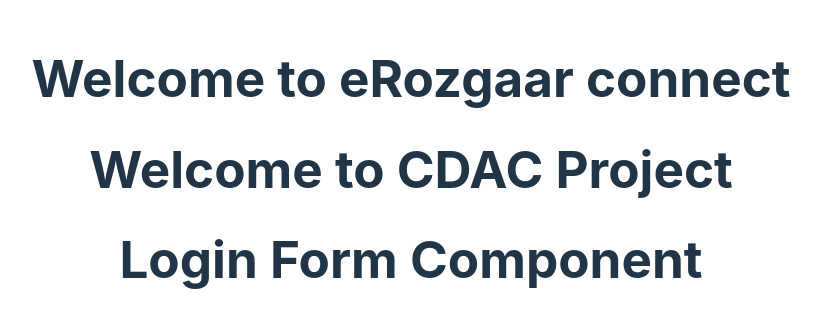
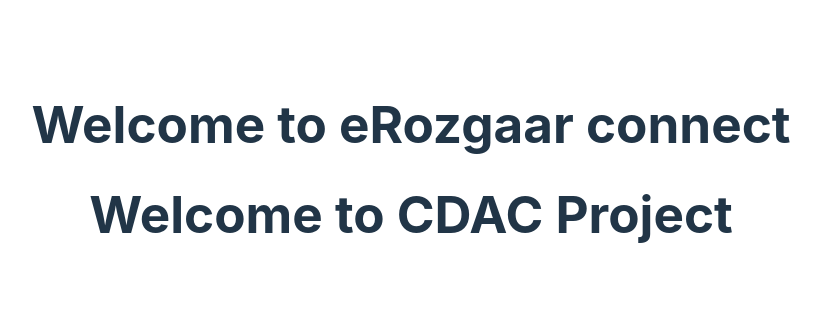
Before and after one commit to Dhananjayyy/erozgaar, a React (Vite) app in the folder frontend/: page / in a window 1280 px wide. Shown: the part 231-558 px from the top of the page, without its empty margins (229-1050 px from the left). Built offline with nearby package versions, Linux system fonts and the light colour scheme.

Commit message:
modified login form

```diff
--- a/frontend/src/components/LoginForm.jsx
+++ b/frontend/src/components/LoginForm.jsx
@@ -7,7 +7,7 @@
   return (
     <div>
         <h1>Welcome to CDAC Project</h1>
-        <h1>Login Form Component</h1>
+
     </div>
   );
 }
```
